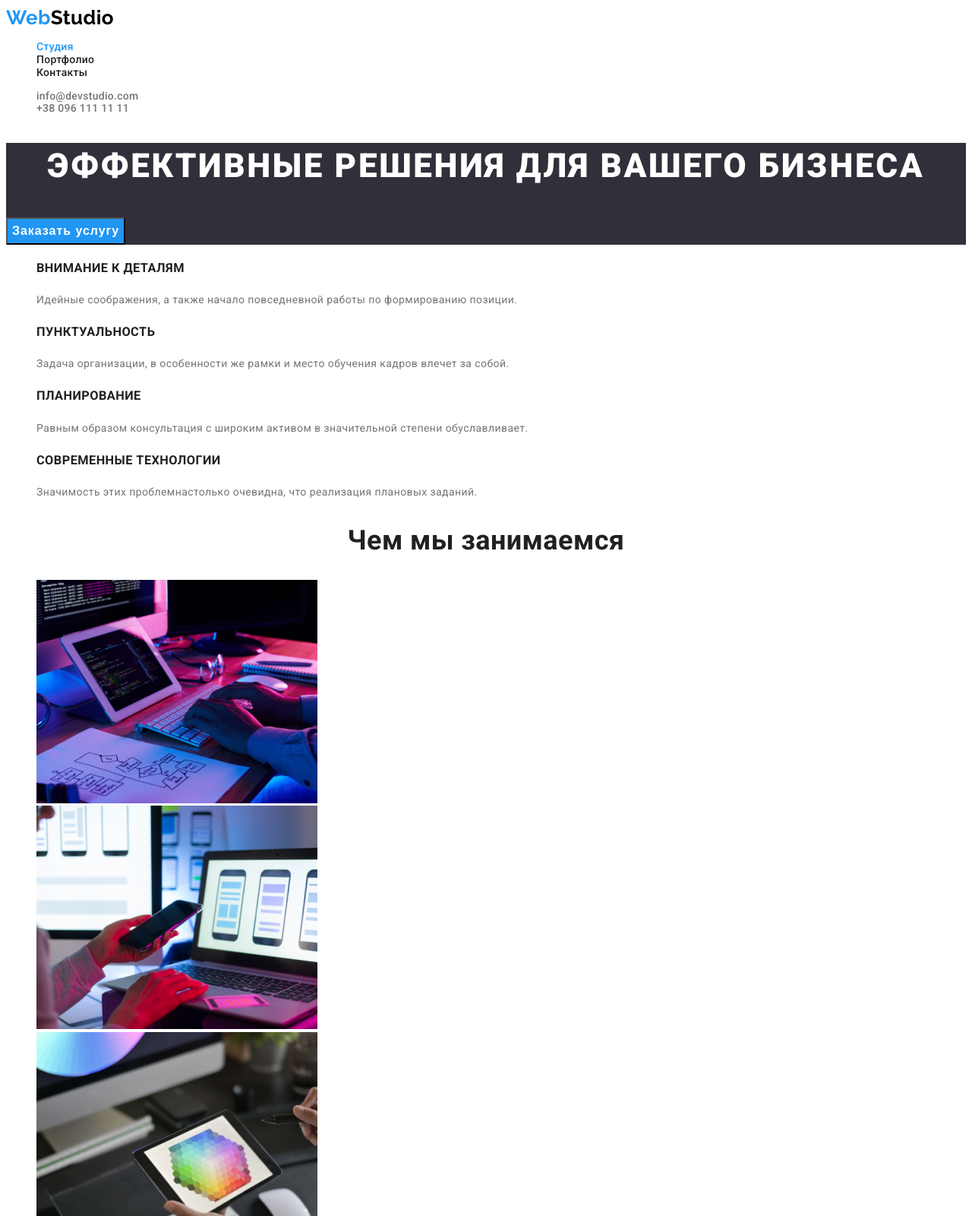
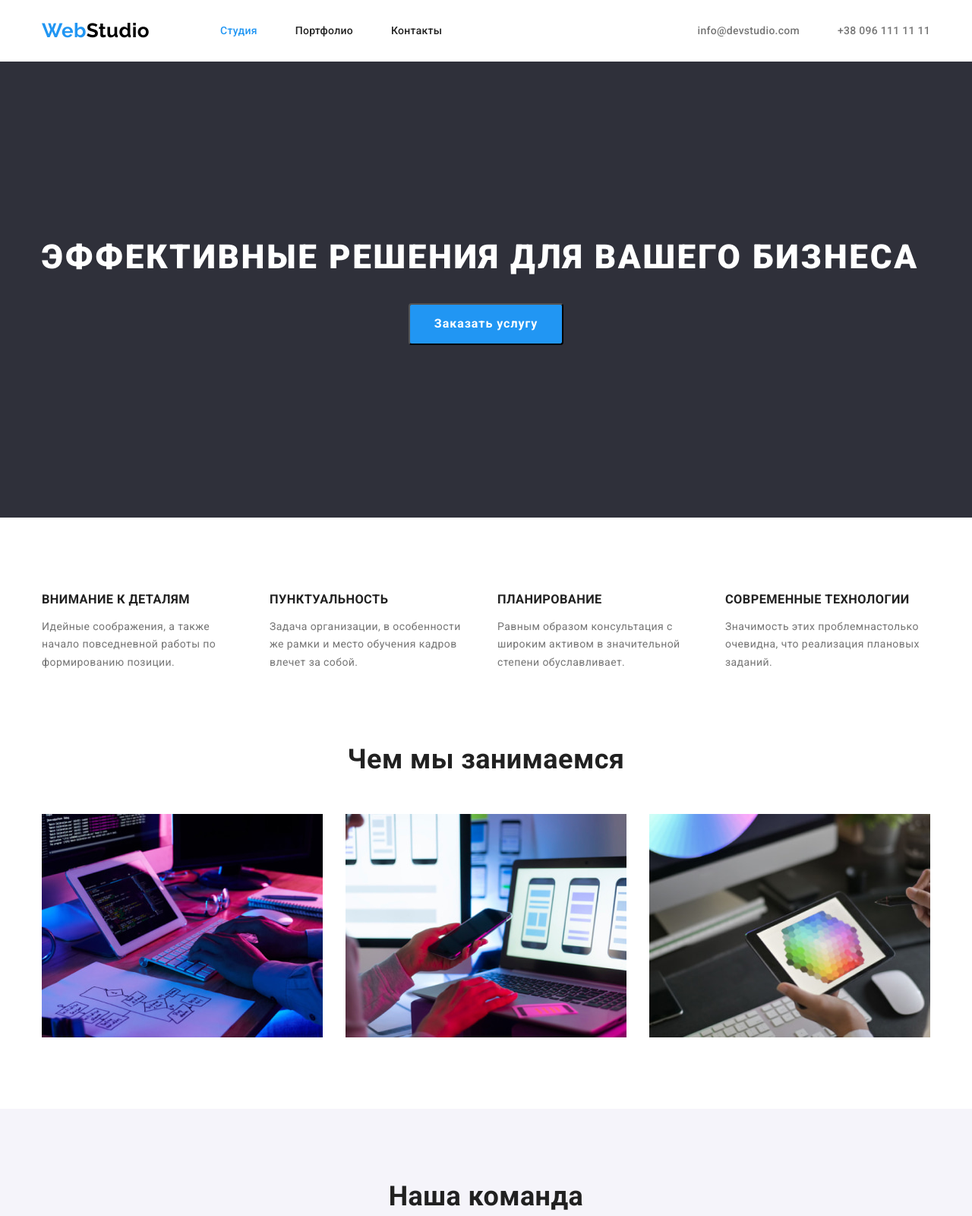
Before and after one commit to TetianaMartyniuk/goit-markup-hw-03, a plain HTML site: page index.html in a window 1280 px wide. Shown: the top 1600 px of the page at 76% size. Drawn offline with nearby package versions, Linux system fonts and the light colour scheme.

Commit message:
Добавляет позиционирование и флексы на index.html
и хэдек+футер на portfolio.html

```diff
--- a/css/style.css
+++ b/css/style.css
@@ -23,8 +23,24 @@ body {
   color: var(--main-text-color);
   background-color: var(--main-bcg);
 }
+
+h1,
+h2,
+h3,
+h4,
+h5,
+h6,
+p,
+ul,
+ol {
+  margin-top: 0;
+  margin-bottom: 0;
+}
+
 /* Убирает декор списков и линков */
 .list {
+  margin: 0;
+  padding: 0;
   list-style: none;
 }
 .link {
@@ -35,9 +51,25 @@ body {
   color: var(--accent-color);
 }
 
+.container {
+  margin-left: auto;
+  margin-right: auto;
+  width: 1200px;
+  padding-left: 15px;
+  padding-right: 15px;
+}
+
 /* Шапка */
+header .container {
+  display: flex;
+}
 
+.header {
+}
 .header-nav {
+  display: flex;
+  align-items: center;
+
   color: var(--main-text-dark-color);
 }
 .header-logo-link,
@@ -48,14 +80,30 @@ body {
 
   color: #000000;
 }
+
+.header-logo-link {
+  margin-right: 93px;
+}
+
 .header-logo {
   color: var(--accent-color);
 }
 
 .nav-list,
 .header-address-list {
+  display: flex;
   font-weight: 500;
   letter-spacing: 0.02em;
+}
+.nav-list-item:not(:last-child),
+.header-item-mail {
+  margin-right: 50px;
+}
+.nav-list-item,
+.header-item-mail,
+.header-item-phone {
+  padding-top: 32px;
+  padding-bottom: 32px;
 }
 
 .nav-link {
@@ -64,6 +112,10 @@ body {
 .nav-link:hover,
 .nav-link:focus {
   color: var(--accent-color);
+}
+
+.header-address-list {
+  margin-left: auto;
 }
 
 .address-link {
@@ -76,14 +128,20 @@ body {
 
 /* Hero !!   добавлен фон что бы было видно текст*/
 .hero {
+  display: flex;
+  align-items: center;
+  min-height: 600px;
+  padding-top: auto;
+  padding-bottom: auto;
+  text-align: center;
   background-color: var(--footer-bgc);
 }
 
 .hero-title {
+  display: flex;
   font-size: 44px;
   font-weight: 900;
   line-height: 1.4;
-  text-align: center;
   letter-spacing: 0.06em;
   text-transform: uppercase;
 
@@ -91,10 +149,15 @@ body {
 }
 
 .hero-button {
+  align-items: center;
   font-size: 16px;
   font-weight: 700;
   line-height: 1.9;
-  align-items: center;
+
+  margin-top: 30px;
+  padding: 10px 32px;
+
+  border-radius: 4px;
   letter-spacing: 0.06em;
   color: var(--secondary-text-color);
   background-color: var(--accent-color);
@@ -120,16 +183,50 @@ body {
   clip-path: inset(50%);
   margin: -1px;
 }
+.features {
+}
+
+.features-list {
+  display: flex;
+  padding-top: 94px;
+  padding-bottom: 94px;
+}
+
 .features-list-item {
+  min-width: 270px;
+  min-height: 101px;
   line-height: 1.7;
 }
+.features-list-item:not(:last-child) {
+  margin-right: 30px;
+}
 .features-title {
+  margin-bottom: 10px;
   font-weight: 700;
   text-transform: uppercase;
   color: var(--main-text-dark-color);
 }
 
+/* Work */
+
+.work {
+}
+.work-list {
+  display: flex;
+}
+.work-list-item {
+  margin-top: 50px;
+  margin-bottom: 94px;
+}
+.work-list-item:not(:last-child) {
+  margin-right: 30px;
+}
+.work-pic {
+  display: block;
+}
+
 /*  Чем занимаются + команда */
+
 .team {
   background-color: var(--secondary-bgc);
 }
@@ -141,27 +238,73 @@ body {
 
   color: var(--main-text-dark-color);
 }
+.team .title {
+  padding-top: 94px;
+}
+
+.team-list {
+  display: flex;
+  padding-top: 50px;
+  padding-bottom: 94px;
+}
+
+.team-profile {
+  min-width: 270px;
+  min-height: 368px;
+  box-shadow: 0px 1px 3px rgba(0, 0, 0, 0.12), 0px 1px 1px rgba(0, 0, 0, 0.14),
+    0px 2px 1px rgba(0, 0, 0, 0.2);
+  border-radius: 0px 0px 4px 4px;
+  background-color: var(--main-bcg);
+}
+.team-profile:not(:last-child) {
+  margin-right: 30px;
+}
+
+.team-photo {
+  display: block;
+}
 
 .team-name {
+  margin-top: 30px;
   font-size: 16px;
   font-weight: 500;
   text-align: center;
   color: var(--main-text-dark-color);
 }
 .team-position {
+  margin-top: 10px;
   text-align: center;
 }
 
 /* Футер */
+
 .footer {
   background-color: var(--footer-bgc);
 }
+
+.footer .container {
+  min-height: 252px;
+}
+
 .footer-logo-link {
+  display: inline-block;
+  margin-top: 60px;
   color: var(--secondary-text-color);
 }
 .footer-logo {
   color: var(--accent-color);
 }
+
+.footer-address {
+  margin-top: 20px;
+  min-width: 231px;
+  min-height: 81px;
+}
+
+.footer-item:not(:last-child) {
+  margin-bottom: 9px;
+}
+
 .footer-address-list {
   font-style: normal;
   line-height: 1.7;
--- a/index.html
+++ b/index.html
@@ -11,11 +11,19 @@
       href="https://fonts.googleapis.com/css2?family=Raleway:wght@700&family=Roboto:wght@400;500;700;900&display=swap"
       rel="stylesheet"
     />
+    <link
+      rel="stylesheet"
+      href="https://cdnjs.cloudflare.com/ajax/libs/modern-normalize/1.1.0/modern-normalize.min.css"
+      integrity="sha512-wpPYUAdjBVSE4KJnH1VR1HeZfpl1ub8YT/NKx4PuQ5NmX2tKuGu6U/JRp5y+Y8XG2tV+wKQpNHVUX03MfMFn9Q=="
+      crossorigin="anonymous"
+      referrerpolicy="no-referrer"
+    />
     <link rel="stylesheet" href="./css/style.css" />
   </head>
   <body>
     <!-- Шапка страницы -->
     <header class="header">
+      <div class="container">
         <nav class="header-nav">
           <a class="header-logo-link link" href="./index.html"
             ><span class="header-logo">Web</span>Studio</a
@@ -44,16 +52,20 @@
             >
           </li>
         </ul>
+      </div>
     </header>
     <!-- Основная часть -->
     <main>
       <!-- Hero -->
       <section class="hero">
+        <div class="container">
           <h1 class="hero-title">Эффективные решения для вашего бизнеса</h1>
           <button class="hero-button" type="button">Заказать услугу</button>
+        </div>
       </section>
       <!-- Преимущества -->
       <section class="features">
+        <div class="container">
           <h2 class="visually-hidden">Преимущества</h2>
           <ul class="features-list list">
             <li class="features-list-item">
@@ -66,8 +78,8 @@
             <li class="features-list-item">
               <h3 class="features-title">Пунктуальность</h3>
               <p>
-              Задача организации, в особенности же рамки и место обучения кадров
-              влечет за собой.
+                Задача организации, в особенности же рамки и место обучения
+                кадров влечет за собой.
               </p>
             </li>
             <li class="features-list-item">
@@ -80,14 +92,16 @@
             <li class="features-list-item">
               <h3 class="features-title">Современные технологии</h3>
               <p>
-              Значимость этих проблемнастолько очевидна, что реализация плановых
-              заданий.
+                Значимость этих проблемнастолько очевидна, что реализация
+                плановых заданий.
               </p>
             </li>
           </ul>
+        </div>
       </section>
       <!-- Чем мы занимаемся -->
       <section class="work">
+        <div class="container">
           <h2 class="title">Чем мы занимаемся</h2>
           <ul class="work-list list">
             <li class="work-list-item">
@@ -121,9 +135,11 @@
               /></a>
             </li>
           </ul>
+        </div>
       </section>
       <!-- Наша команда -->
       <section class="team">
+        <div class="container">
           <h2 class="title">Наша команда</h2>
           <ul class="team-list list">
             <li class="team-profile">
@@ -171,10 +187,12 @@
               <p class="team-position" lang="en">UI Designer</p>
             </li>
           </ul>
+        </div>
       </section>
     </main>
     <!-- Футер -->
     <footer class="footer">
+      <div class="container">
         <a class="footer-logo-link link" href="./index.html"
           ><span class="footer-logo">Web</span>Studio</a
         >
@@ -201,6 +219,7 @@
             </li>
           </ul>
         </address>
+      </div>
     </footer>
   </body>
 </html>
```
Also changed, not shown: portfolio.html (+12 -1 lines). Lines whose indentation alone changed are shown as unchanged.
